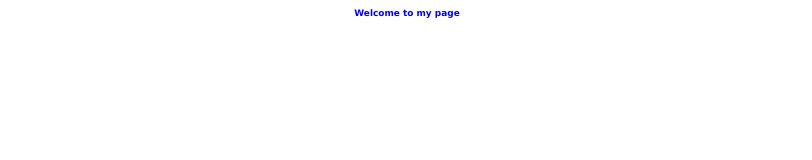
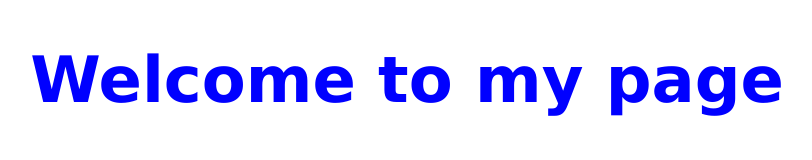
Before and after one commit to willcmc/csshtml, a plain HTML site: page index.html in a window 1280 px wide. Shown: the whole page, without its empty margins (233-1045 px from the left). Drawn offline with Linux system fonts and the light colour scheme.

Commit message:
Update styles.css

```diff
--- a/styles.css
+++ b/styles.css
@@ -4,5 +4,5 @@ h1{
 	color: blue;
 	text-align: center;
 	font-family: "Verdana";
-	font-size: 0.70vw;
+	font-size: 5vw;
 }
```
